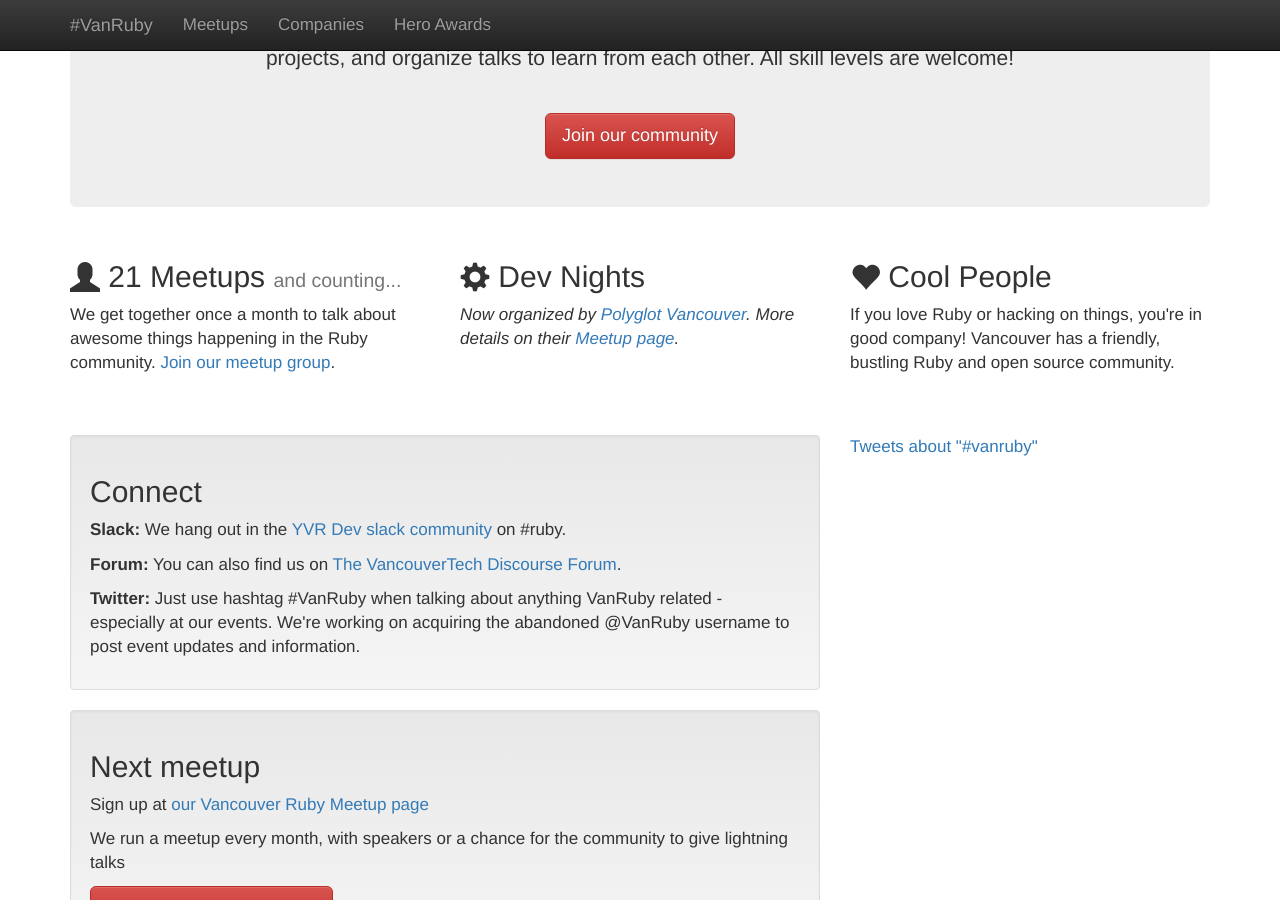
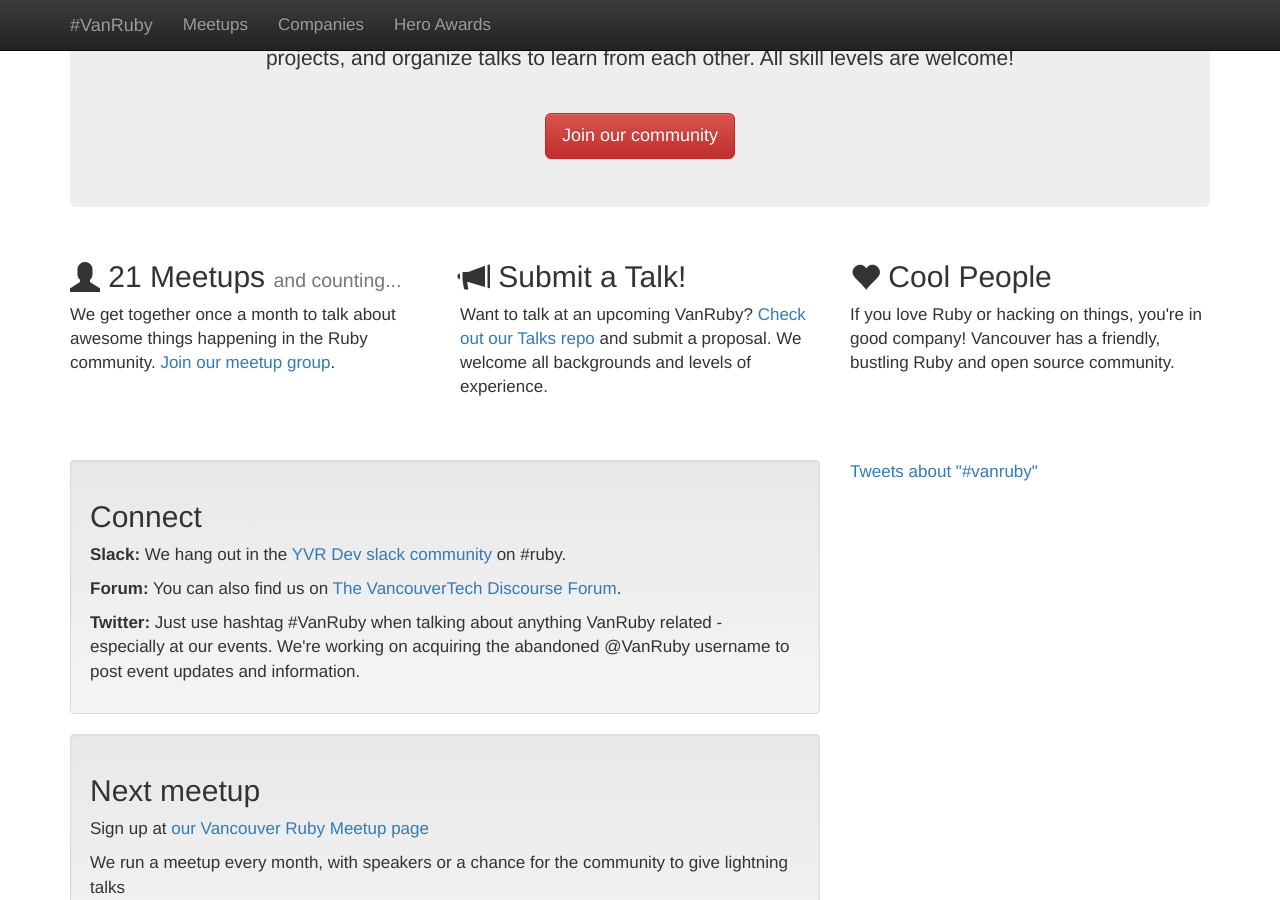
Before and after one commit to vanruby/vanruby.github.io, a Jekyll site: the page built from index.html, in a window 1280 px wide and 900 px high, scrolled down 416 px. Built offline with Jekyll 4.4.1, drawn with Linux system fonts in a browser that asks for light colours; Markdown is read by kramdown in place of the engine named in the settings; comment, search, counter and statistics services are not loaded.

Commit message:
Add link to Talks repo (#43)

```diff
--- a/index.html
+++ b/index.html
@@ -23,8 +23,8 @@ title: "VanRuby - Vancouver Ruby on Rails Group"
     <p>We get together once a month to talk about awesome things happening in the Ruby community. <a href="http://www.meetup.com/vancouver-ruby/">Join our meetup group</a>.</p>
   </div>
   <div class="col-md-4">
-    <h2><span class="glyphicon glyphicon-cog"></span> Dev Nights</h2>
-    <p><em>Now organized by <a href="http://www.meetup.com/PolyglotVancouver/">Polyglot Vancouver</a>. More details on their <a href="http://www.meetup.com/PolyglotVancouver/">Meetup page</a>.</em></p>
+    <h2><span class="glyphicon glyphicon-bullhorn"></span> Submit a Talk!</h2>
+    <p>Want to talk at an upcoming VanRuby? <a href="https://github.com/vanruby/talks">Check out our Talks repo</a> and submit a proposal. We welcome all backgrounds and levels of experience.
   </div>
   <div class="col-md-4">
     <h2><span class="glyphicon glyphicon-heart"></span> Cool People</h2>
```
